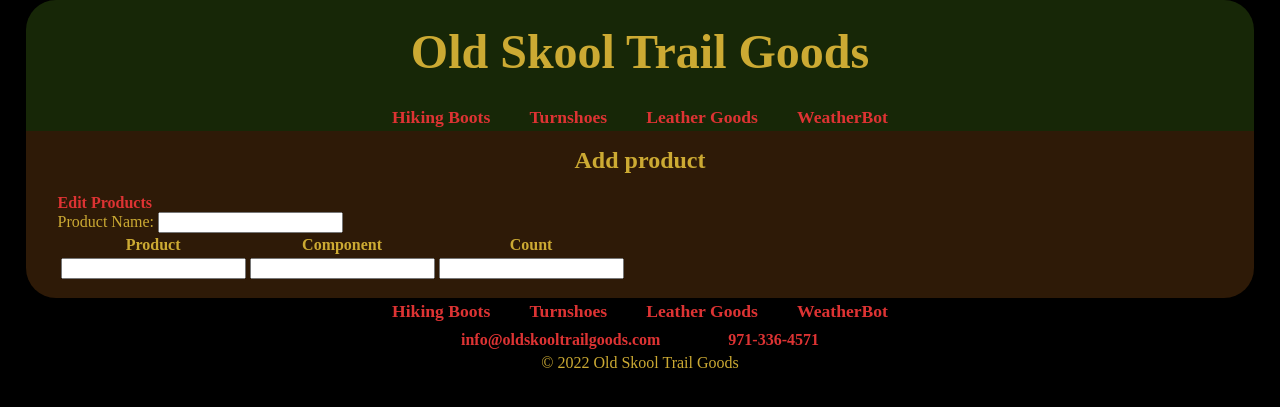
After one commit to mglover/trailbot, a Flask app: page /pricing_new in a window 1280 px wide. The commit adds this page. Shown: the top 407 px of the page. Run offline with Flask 2, Linux system fonts and the light colour scheme.

Commit message:
begin add product interface

```diff
--- a/app.py
+++ b/app.py
@@ -29,7 +29,8 @@ if admin:
     import pricing
     app.add_url_rule('/pricing',view_func=pricing.index,
         methods=['POST','GET'])
-
+    app.add_url_rule('/pricing_new',view_func=pricing.new,
+        methods=['POST','GET'])
 
 app.add_url_rule('/', view_func=BasicView.as_view('/', 'index'))
 for r in ['molding', 'smswx', 'footnotes']:
--- a/config.py
+++ b/config.py
@@ -1 +1,3 @@
 DB_ROOT="/home/mg/ostg/db"
+ADMIN=True
+WX=False
--- a/db.py
+++ b/db.py
@@ -22,14 +22,18 @@ class Column(object):
     def __init__(self, name, typ, tags):
         self.name = name
         self.typ = typ
-        self.tags = tags
+        self.tags = [t for t in tags.split(' ') if len(t)]
+
+    def un(self, val):
+        if val in self.tags:
+            self.tags.remove(val)
 
 class Table(object):
     dbnam = None
     cols = []
 
     @classmethod
-    def init(self, rows):
+    def init(cls, rows):
         cls.rows = rows
 
     @classmethod
@@ -58,8 +62,12 @@ class Table(object):
                 return i
         raise ValueError("No column %s" % name,)
 
+    @classmethod
+    def blankrow(cls):
+        return ['' for c in cls.cols]
 
-class Components(Table):
+
+class Component(Table):
     dbnam = 'components'
     cols = [
         Column('Component', str, 'key'),
@@ -67,18 +75,23 @@ class Components(Table):
     ]
     rows = []
 
+    def __new__(self, key):
+        for r in self.rows:
+            if r[0] == key: return key
+        raise ValueError("No component: %s" % key)
+
     @classmethod
     def price(cls, nam):
         return dict(cls.rows)[nam]
 
 
-class Products(Table):
+class Product(Table):
     dbnam = 'assemblies'
     cols = [
         Column('Product', str, 'hidden key'),
-        Column('Component', str, 'key'),
+        Column('Component', Component, 'key'),
         Column('Count',int, 'edit'),
     ]
 
 
-tables = [Components, Products]
+tables = [Component, Product]
--- a/pricing.py
+++ b/pricing.py
@@ -1,5 +1,5 @@
 from flask import request, redirect, render_template,url_for
-from db import Column, Components, Products, usd
+from db import Column, Component, Product, usd
 
 def updateFromPostData(postdata):
     return
@@ -14,8 +14,8 @@ def groupByColumn(colidx, rows):
 
 
 class Pricing(object):
-    dbnam = Products.dbnam
-    cols = Products.cols + [
+    dbnam = Product.dbnam
+    cols = Product.cols + [
         Column('Price Each', usd, 'computed'),
         Column('Subtotal', usd, 'computed')
     ]
@@ -35,8 +35,8 @@ class Pricing(object):
 
 
 def index():
-    Components.load()
-    Products.load()
+    Component.load()
+    Product.load()
 
     if request.method == 'POST':
         updateFromPostData(request.form)
@@ -45,3 +45,14 @@ def index():
 
     return render_template('pricing.html',
         components=Components, pricing=pricing)
+
+def new():
+    Component.load()
+    Product.load()
+
+    for c in Product.cols:
+        c.un('hidden')
+        c.tags.append('edit')
+
+    return render_template('newproduct.html',
+        components=Component, products=Product)
--- a/static/style.css
+++ b/static/style.css
@@ -223,3 +223,15 @@ ul li {
 .slideshow.float {
   padding: 1em 10vw;
 }
+
+table.pricing {
+  margin: auto
+  display: inline;
+  padding: 1em;
+}
+.pricing td {
+  width: 20%;
+}
+.pricing input {
+  width: 4em;
+}
--- a/templates/form_macros.html
+++ b/templates/form_macros.html
@@ -1,11 +1,13 @@
 {%
-set formns = namespace(idx=0)
+set form = namespace(idx=0, action="replace")
 %}
 {%
-macro begin(table) %}
+macro begin(table, action="replace") %}
   <form method="POST">
   <input type="hidden" name="db" value="{{table.dbnam}}">
-  {% set formns.idx = 0 %}
+  <input type="hidden" name="action" value="{{action}}">
+  {% set form.idx = 0 %}
+  {% set form.action=action %}
 {% endmacro
 %}
 {%
@@ -14,14 +16,14 @@ macro end() %}
 {% endmacro
 %}
 {%
-macro cell(n,v,f) %}
-  {% if f.find('hidden') > -1 : %}
+macro cell(n,v,c) %}
+  {% if 'hidden' in c.tags: %}
     <input type="hidden" name="{{n}}" value="{{v}}"/>
   {% else : %}
     <td>
-    {% if f == 'edit': %}
+    {% if 'edit' in c.tags: %}
       <input type="text" name="{{n}}" value="{{v}}"\>
-    {% elif f.find('computed') > -1 : %}
+    {% elif 'computed' in c.tags: %}
       {{v}}
     {% else : %}
       <input type="hidden" name="{{n}}" value="{{v}}"/>
@@ -32,28 +34,34 @@ macro cell(n,v,f) %}
 {% endmacro
 %}
 {%
+macro header(cols) %}
+  <tr>
+  {% for c in cols %}
+    {%if 'hidden' not in c.tags :%}
+        <th>{{c.name}}</th>
+    {%endif%}
+  {% endfor %}
+  </tr>
+
+{% endmacro
+%}
+{%
 macro row(cols, row) %}
   <tr>
   {% for c in range(cols|length): %}
-    {% set nam = "%i,%i"%(formns.idx, c) %}
-    {{ cell(nam, row[c], cols[c].tags) }}
+    {% set nam = "%i,%i"%(form.idx, c) %}
+    {{ cell(nam, row[c], cols[c]) }}
   {% endfor %}
   </tr>
-  {% set formns.idx = formns.idx + 1 %}
+  {% set form.idx = form.idx + 1 %}
 {% endmacro
 %}
 {%
 macro dbtable (cols, rows) %}
 <table class="db">
-  <tr>
-  {% for c in cols %}
-    {%if c.tags.find('hidden') <=-1 :%}<th>{{c.name}}</th>{%endif%}
+  {{ header(cols) }}
+  {% for r in range(rows|length): %}
+    {{ row(cols, rows[r]) }}
   {% endfor %}
-  </tr>
-
-  {% for r in range(rows|length): %}
-    {{ row(cols, r) }}
-  {% endfor %}
-
 </table>
 {% endmacro %}
--- /dev/null
+++ b/templates/newproduct.html
@@ -0,0 +1,11 @@
+{% set title="Add product" %}
+{% extends 'layout.html' %}
+{% import 'form_macros.html' as form %}
+{% block main %}
+<a href="{{url_for('index')}}">Edit Products</a>
+{{ form.begin(products, action="append") }}
+Product Name: <input name="pnam">
+{{ form.dbtable(products.cols, [products.blankrow()]) }}
+
+{{ form.end() }}
+{% endblock %}
```
Also changed, not shown: templates/pricing.html (+2 -16 lines).
